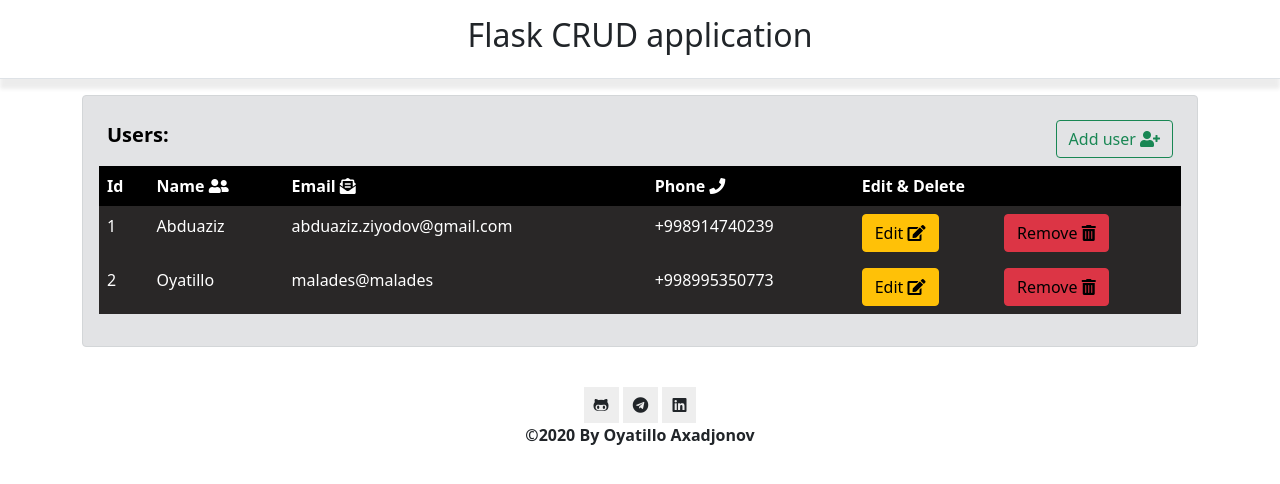
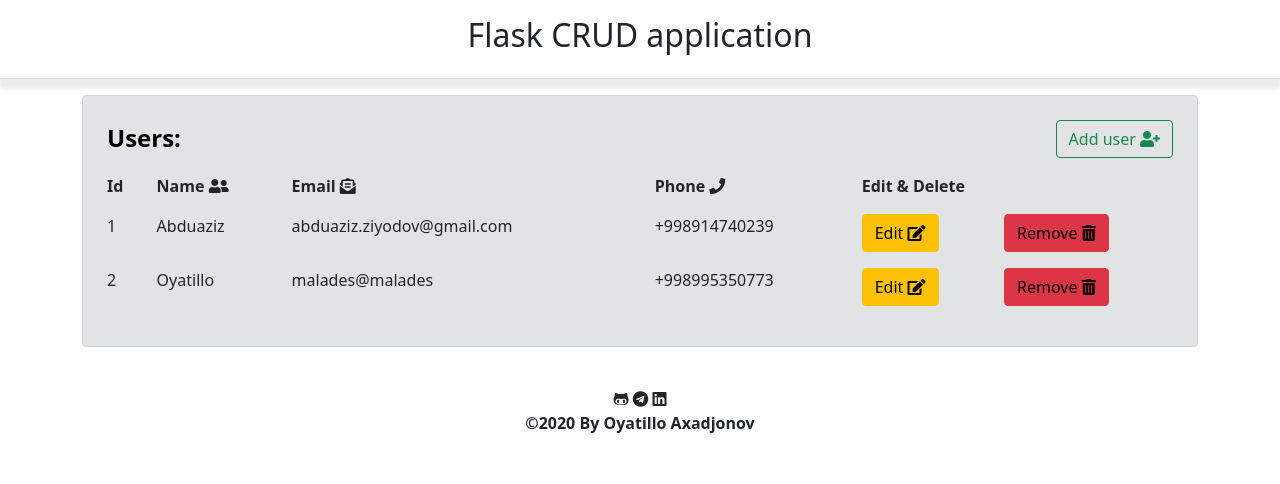
Before and after one commit to AxadjonovOyatillo21/Flask-CRUD-application, a Flask app: page / in a window 1280 px wide. Shown: the top 484 px of the page. Run offline with Flask 2, Linux system fonts and the light colour scheme; data comes from the database, SQL or seed files in the repository; some libraries are stand-ins or nearby versions.

Commit message:
first commit

```diff
--- a/src/templates/home.html
+++ b/src/templates/home.html
@@ -6,16 +6,16 @@
 <div class="alert alert-secondary">
 	<table class="table table-borderless">
 		<tr>
-			<th colspan="2" style="font-size: 20px;color: black;">Users:</th>
+			<th colspan="2" style="font-size: 1.5rem;color: black;">Users:</th>
 			<th colspan="4" style="text-align: right;"><a href="/add_user" class="btn btn-outline-success">Add user <i class="fas fa-user-plus"></i></a></th>
 		</tr>
 		{% if users|length > 0 %}
 		<tr class="headings">
-			<th>Id</th>
-			<th>Name <i class="fas fa-user-friends"></i></i></th>
-			<th>Email <i class="fas fa-envelope-open-text"></i></th>
-			<th>Phone <i class="fa fa-phone"></i></th>
-			<th colspan="2">Edit &amp; Delete</th>
+			<th class="col">Id</th>
+			<th class="col">Name <i class="fas fa-user-friends"></i></i></th>
+			<th class="col">Email <i class="fas fa-envelope-open-text"></i></th>
+			<th class="col">Phone <i class="fa fa-phone"></i></th>
+			<th colspan="2" class="col">Edit &amp; Delete</th>
 		</tr>
 			{% for el in users %}
 			<tr class="elements">
@@ -29,7 +29,7 @@
 			{% endfor %}
 		{% else %}
 		<tr>
-			<th>We don't have users yet</th>
+			<th class="col">We don't have users yet</th>
 		</tr>
 		{% endif %}
 	</table>
--- a/src/templates/index.html
+++ b/src/templates/index.html
@@ -7,19 +7,6 @@
         <link rel="stylesheet" href="{{ url_for('static', filename='fontawesome-free-5.15.1-web/css/all.min.css') }}">
         <link rel="stylesheet" href="{{ url_for('static', filename='bootstrap/css/bootstrap.min.css') }}">
         <style>
-            .headings {
-                color: white;
-                background-color: black;
-            }
-            .elements {
-                color: white;
-                background-color: rgb(41, 39, 39);
-            }
-
-            .bottom {
-                padding: 10px;
-                background-color: #eee;
-            }
         </style>
     </head>
     <body>
```
